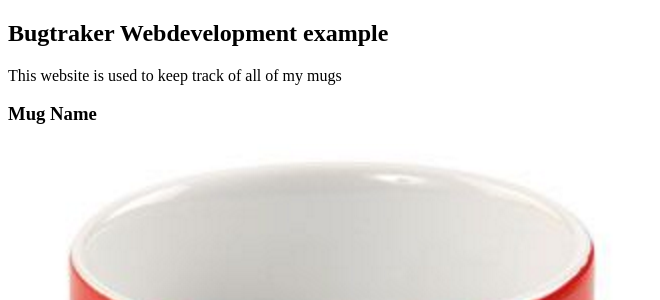
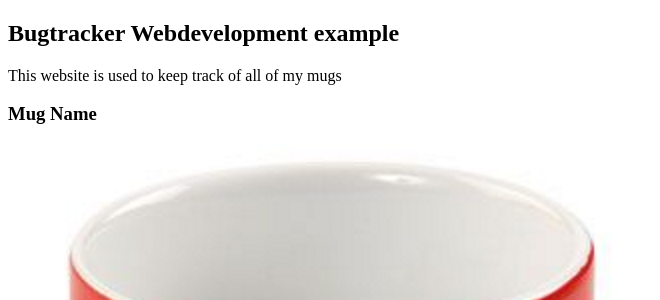
Before and after one commit to gregorspalding/AzureTest, a PHP site: page / in a window 1280 px wide. Shown: the part 134-434 px from the top of the page, without its empty margins (0-660 px from the left). Run offline with PHP 8.4, Linux system fonts and the light colour scheme.

```diff
--- a/BugTracker/assets/css/style.css
+++ b/BugTracker/assets/css/style.css
@@ -1,3 +1,3 @@
-H3{
+H2{
     Color:"Blue";
 }
--- a/BugTracker/index.html
+++ b/BugTracker/index.html
@@ -21,7 +21,7 @@
 </header>
 
 <main>
-    <h2>Bugtraker Webdevelopment example</h2>
+    <h2>Bugtracker Webdevelopment example</h2>
     <p>This website is used to keep track of all of my mugs</p>
 
     <div id="mugContainer">
```
